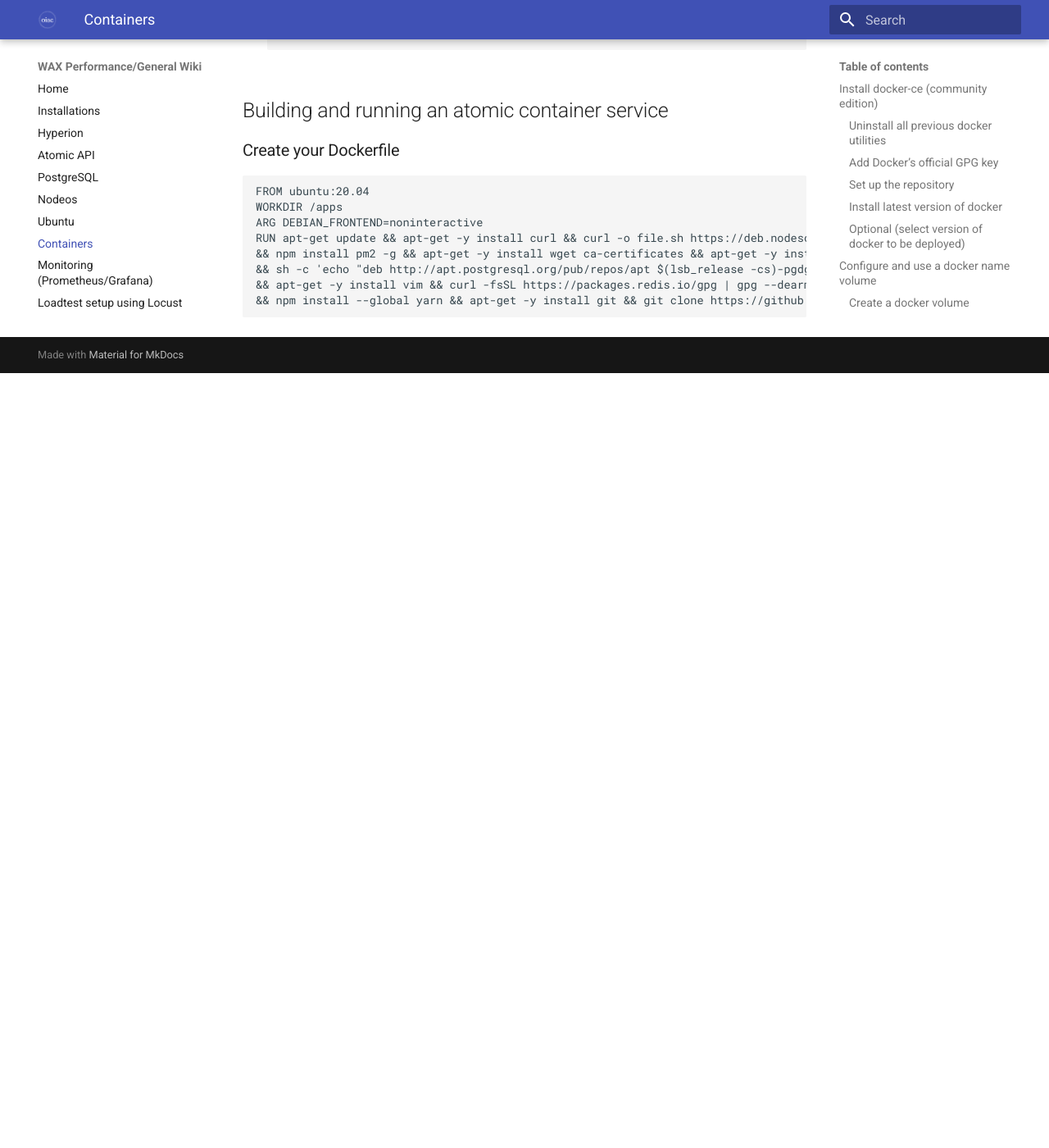
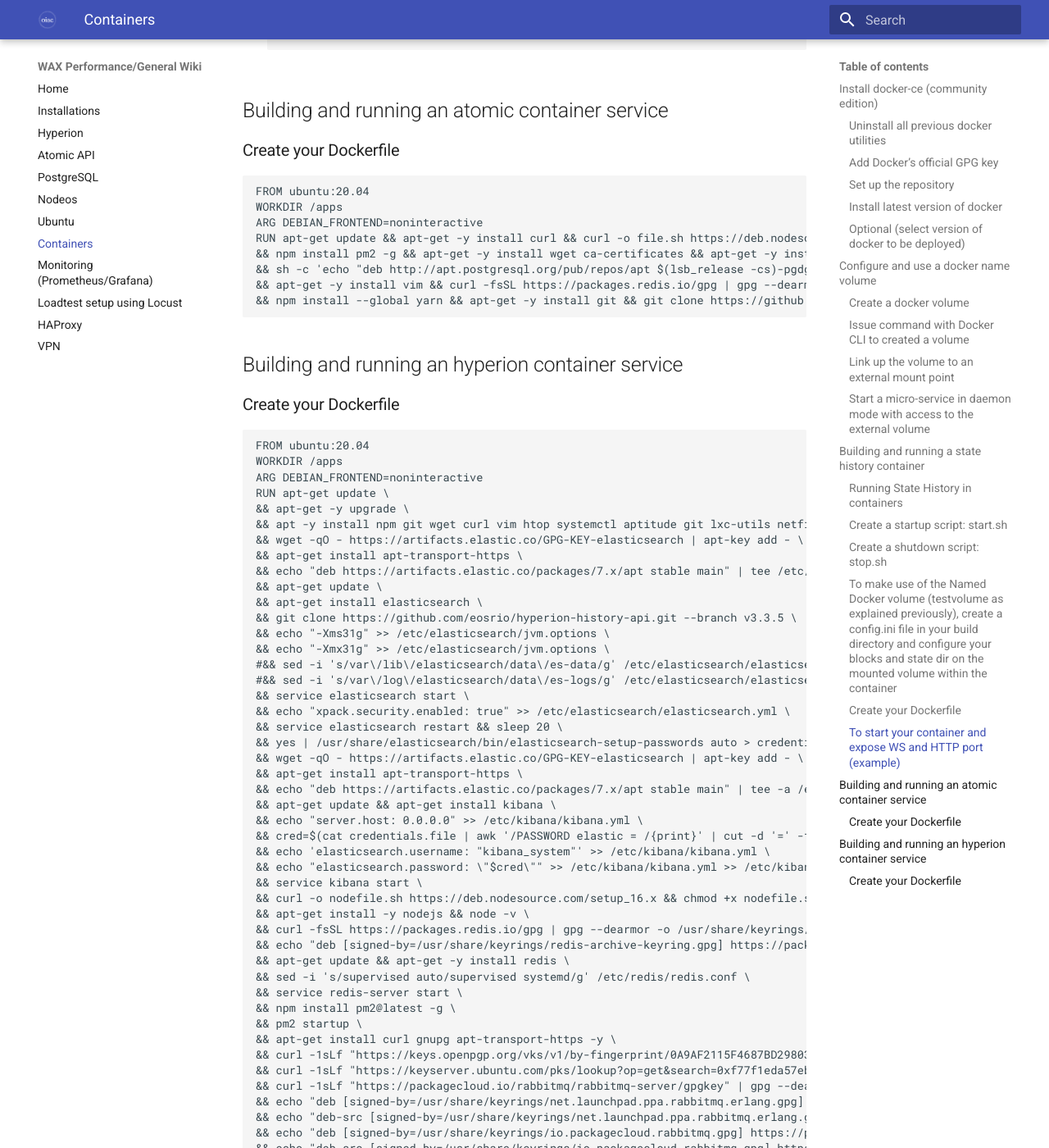
Before and after one commit to oneinacillian/wiki, an MkDocs documentation site: the page built from docs/containers.md, in a window 1280 px wide and 1400 px high, scrolled down 5042 px. Shown: the whole window at 82% size. Built offline with MkDocs 1.6.1 and Material for MkDocs 9.7.7, drawn with Linux system fonts in a browser that asks for light colours; before the commit the page ends 5497 px from its top, so only the background shows below that; some of the changed text lies outside the part shown.

Commit message:
start working on container pieces

````diff
--- a/docs/containers.md
+++ b/docs/containers.md
@@ -195,3 +195,78 @@
 && apt-get -y install vim && curl -fsSL https://packages.redis.io/gpg | gpg --dearmor -o /usr/share/keyrings/redis-archive-keyring.gpg && echo "deb [signed-by=/usr/share/keyrings/redis-archive-keyring.gpg] https://packages.redis.io/deb $(lsb_release -cs) main" | tee /etc/apt/sources.list.d/redis.list && apt-get update && apt-get -y install redis \
 && npm install --global yarn && apt-get -y install git && git clone https://github.com/pinknetworkx/eosio-contract-api.git && cd /apps/eosio-contract-api && yarn install
 ```
+
+## Building and running an hyperion container service
+
+### Create your Dockerfile
+```
+FROM ubuntu:20.04
+WORKDIR /apps
+ARG DEBIAN_FRONTEND=noninteractive
+RUN apt-get update \
+&& apt-get -y upgrade \
+&& apt -y install npm git wget curl vim htop systemctl aptitude git lxc-utils netfilter-persistent sysstat ntp gpg \
+&& wget -qO - https://artifacts.elastic.co/GPG-KEY-elasticsearch | apt-key add - \
+&& apt-get install apt-transport-https \
+&& echo "deb https://artifacts.elastic.co/packages/7.x/apt stable main" | tee /etc/apt/sources.list.d/elastic-7.x.list \
+&& apt-get update \
+&& apt-get install elasticsearch \
+&& git clone https://github.com/eosrio/hyperion-history-api.git --branch v3.3.5 \
+&& echo "-Xms31g" >> /etc/elasticsearch/jvm.options \
+&& echo "-Xmx31g" >> /etc/elasticsearch/jvm.options \
+#&& sed -i 's/var\/lib\/elasticsearch/data\/es-data/g' /etc/elasticsearch/elasticsearch.yml \
+#&& sed -i 's/var\/log\/elasticsearch/data\/es-logs/g' /etc/elasticsearch/elasticsearch.yml \
+&& service elasticsearch start \
+&& echo "xpack.security.enabled: true" >> /etc/elasticsearch/elasticsearch.yml \
+&& service elasticsearch restart && sleep 20 \
+&& yes | /usr/share/elasticsearch/bin/elasticsearch-setup-passwords auto > credentials.file \
+&& wget -qO - https://artifacts.elastic.co/GPG-KEY-elasticsearch | apt-key add - \
+&& apt-get install apt-transport-https \
+&& echo "deb https://artifacts.elastic.co/packages/7.x/apt stable main" | tee -a /etc/apt/sources.list.d/elastic-7.x.list \
+&& apt-get update && apt-get install kibana \
+&& echo "server.host: 0.0.0.0" >> /etc/kibana/kibana.yml \
+&& cred=$(cat credentials.file | awk '/PASSWORD elastic = /{print}' | cut -d '=' -f 2 | sed 's/ //') \
+&& echo 'elasticsearch.username: "kibana_system"' >> /etc/kibana/kibana.yml \
+&& echo "elasticsearch.password: \"$cred\"" >> /etc/kibana/kibana.yml >> /etc/kibana/kibana.yml \
+&& service kibana start \
+&& curl -o nodefile.sh https://deb.nodesource.com/setup_16.x && chmod +x nodefile.sh \
+&& apt-get install -y nodejs && node -v \
+&& curl -fsSL https://packages.redis.io/gpg | gpg --dearmor -o /usr/share/keyrings/redis-archive-keyring.gpg  \
+&& echo "deb [signed-by=/usr/share/keyrings/redis-archive-keyring.gpg] https://packages.redis.io/deb focal main" | tee /etc/apt/sources.list.d/redis.list \
+&& apt-get update && apt-get -y install redis \
+&& sed -i 's/supervised auto/supervised systemd/g' /etc/redis/redis.conf \
+&& service redis-server start \
+&& npm install pm2@latest -g \
+&& pm2 startup \
+&& apt-get install curl gnupg apt-transport-https -y \
+&& curl -1sLf "https://keys.openpgp.org/vks/v1/by-fingerprint/0A9AF2115F4687BD29803A206B73A36E6026DFCA" | gpg --dearmor | tee /usr/share/keyrings/com.rabbitmq.team.gpg > /dev/null \
+&& curl -1sLf "https://keyserver.ubuntu.com/pks/lookup?op=get&search=0xf77f1eda57ebb1cc" | gpg --dearmor | tee /usr/share/keyrings/net.launchpad.ppa.rabbitmq.erlang.gpg > /dev/null \
+&& curl -1sLf "https://packagecloud.io/rabbitmq/rabbitmq-server/gpgkey" | gpg --dearmor | tee /usr/share/keyrings/io.packagecloud.rabbitmq.gpg > /dev/null \
+&& echo "deb [signed-by=/usr/share/keyrings/net.launchpad.ppa.rabbitmq.erlang.gpg] http://ppa.launchpad.net/rabbitmq/rabbitmq-erlang/ubuntu bionic main" >> /etc/apt/sources.list.d/rabbitmq.list \
+&& echo "deb-src [signed-by=/usr/share/keyrings/net.launchpad.ppa.rabbitmq.erlang.gpg] http://ppa.launchpad.net/rabbitmq/rabbitmq-erlang/ubuntu bionic main" >> /etc/apt/sources.list.d/rabbitmq.list \
+&& echo "deb [signed-by=/usr/share/keyrings/io.packagecloud.rabbitmq.gpg] https://packagecloud.io/rabbitmq/rabbitmq-server/ubuntu/ bionic main" >> /etc/apt/sources.list.d/rabbitmq.list \
+&& echo "deb-src [signed-by=/usr/share/keyrings/io.packagecloud.rabbitmq.gpg] https://packagecloud.io/rabbitmq/rabbitmq-server/ubuntu/ bionic main" >> /etc/apt/sources.list.d/rabbitmq.list \
+&& apt-get update -y \
+&& apt-get install -y erlang-base erlang-asn1 erlang-crypto erlang-eldap erlang-ftp erlang-inets erlang-mnesia erlang-os-mon erlang-parsetools erlang-public-key erlang-runtime-tools erlang-snmp erlang-ssl erlang-syntax-tools erlang-tftp erlang-tools erlang-xmerl \
+&& apt-get install rabbitmq-server -y --fix-missing \
+&& service rabbitmq-server start \
+&& rabbitmq-plugins enable rabbitmq_management \
+&& rabbitmqctl add_vhost hyperion \
+&& rabbitmqctl add_user hyper 123456 \
+&& rabbitmqctl set_user_tags hyper administrator \
+&& rabbitmqctl set_permissions -p hyperion hyper ".*" ".*" ".*" \
+&& rabbitmqctl add_vhost /hyperion \
+&& rabbitmqctl set_permissions -p /hyperion hyper ".*" ".*" ".*" \
+&& cd /apps/hyperion-history-api && npm install \
+&& echo "service elasticsearch start" >> /apps/startup.sh \
+&& echo "service kibana start" >> /apps/startup.sh \
+&& echo "service rabbitmq-server start" >> /apps/startup.sh \
+&& echo "service redis-server start" >> /apps/startup.sh \
+&& echo "service elasticsearch stop" >> /apps/stop.sh \
+&& echo "service kibana stop" >> /apps/stop.sh \
+&& echo "service rabbitmq-server stop" >> /apps/stop.sh \
+&& echo "service redis-server stop" >> /apps/stop.sh \
+&& chmod +x /apps/startup.sh \
+&& chmod +x /apps/stop.sh
+RUN apt-get install -y systemd
+```
````
Also changed, not shown: docs/haproxy.md (+1 -1 lines).
